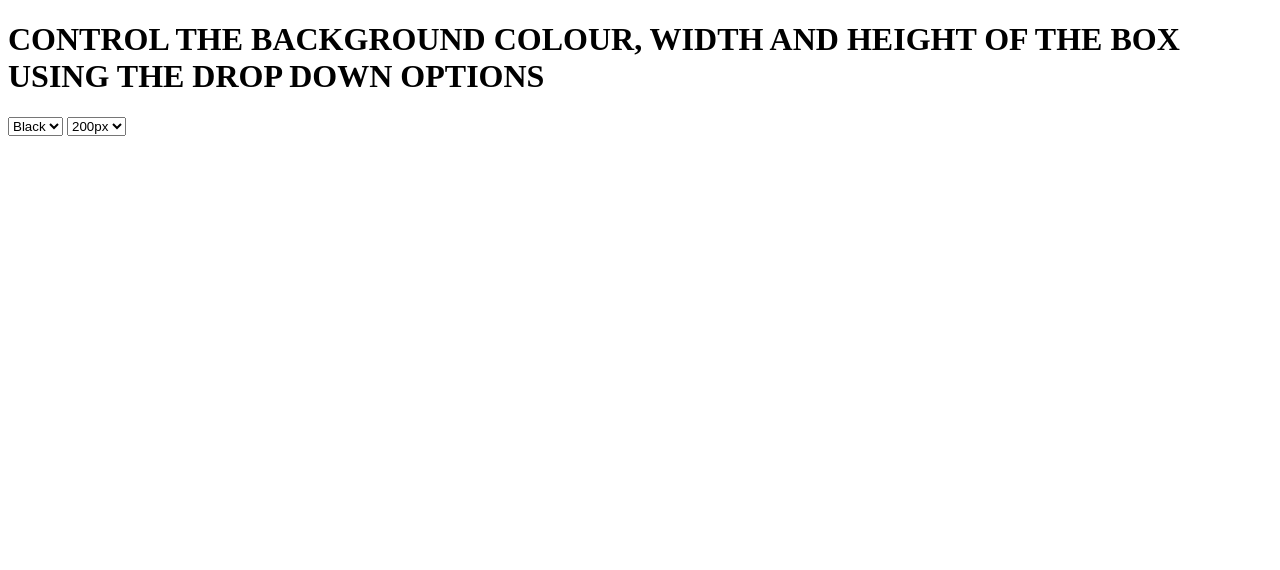
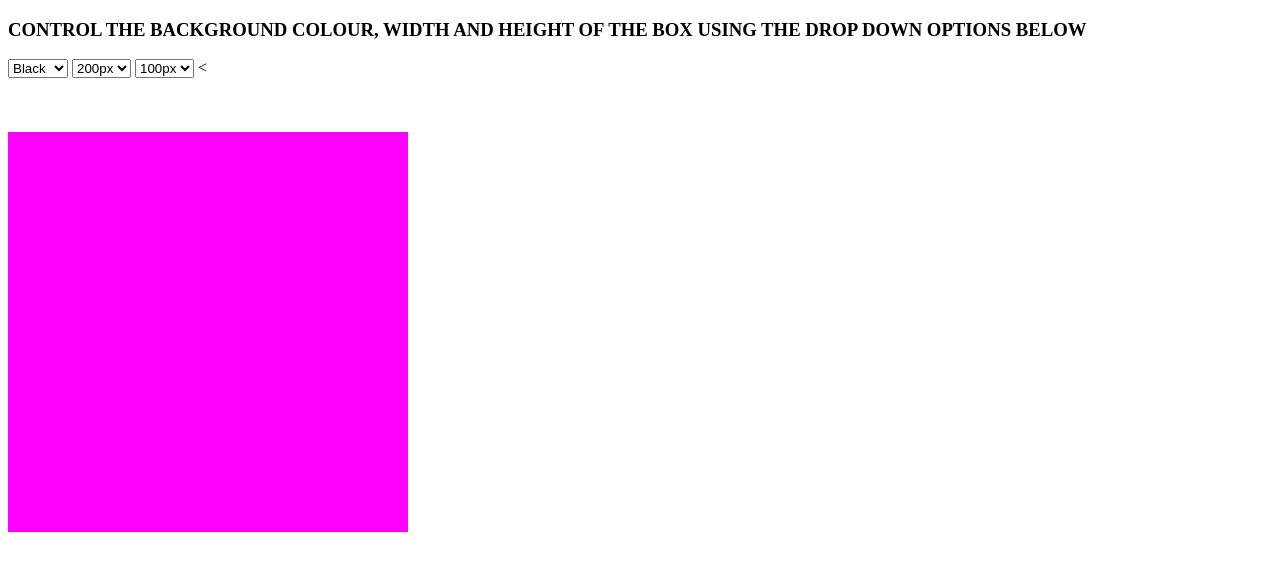
Before and after one commit to Efojayvon/cssdiv-project, a plain HTML site: page index.html in a window 1280 px wide. Drawn offline with Linux system fonts and the light colour scheme.

Commit message:
Added select button to contain the options of the height of the divelement

```diff
--- a/index.html
+++ b/index.html
@@ -7,11 +7,11 @@
 </head>
 <body>
     <div>
-        <h1>CONTROL THE BACKGROUND COLOUR, WIDTH AND HEIGHT OF THE BOX USING THE DROP DOWN OPTIONS </h1>
+        <h3>CONTROL THE BACKGROUND COLOUR, WIDTH AND HEIGHT OF THE BOX USING THE DROP DOWN OPTIONS BELOW </h3>
         <div>
             <select name="Property" id="background-of-divelement">
                 <option value="Black">Black</option>
-                <option value="Brown"></option>
+                <option value="Brown">Brown</option>
                 <option value="Pink">Red</option>
             </select>
 
@@ -21,10 +21,24 @@
                 <option value="600px">600px</option>
             </select>
 
+            <select name="Property" id="height-of-divelement">
+                <option value="100px">100px</option>
+                <option value="200px">200px</option>
+                <option value="300px">300px</option>
+            </select>
+            <
+
+
 
 
 
         </div>
+        <br>
+        <br>
+        <br>
+
+
+        <div id="main-div-id" style="width:400px;height:400px;background:magenta"></div>
 
 
     </div>
```
